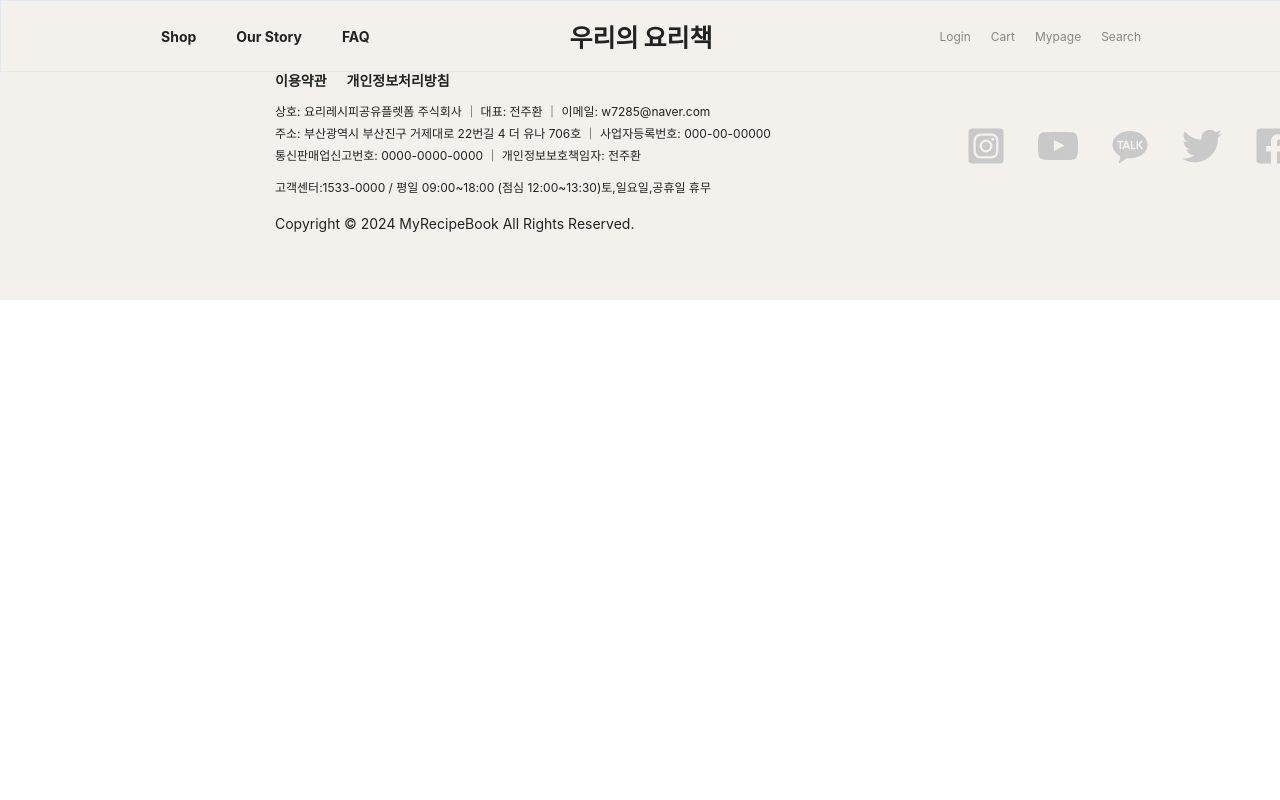
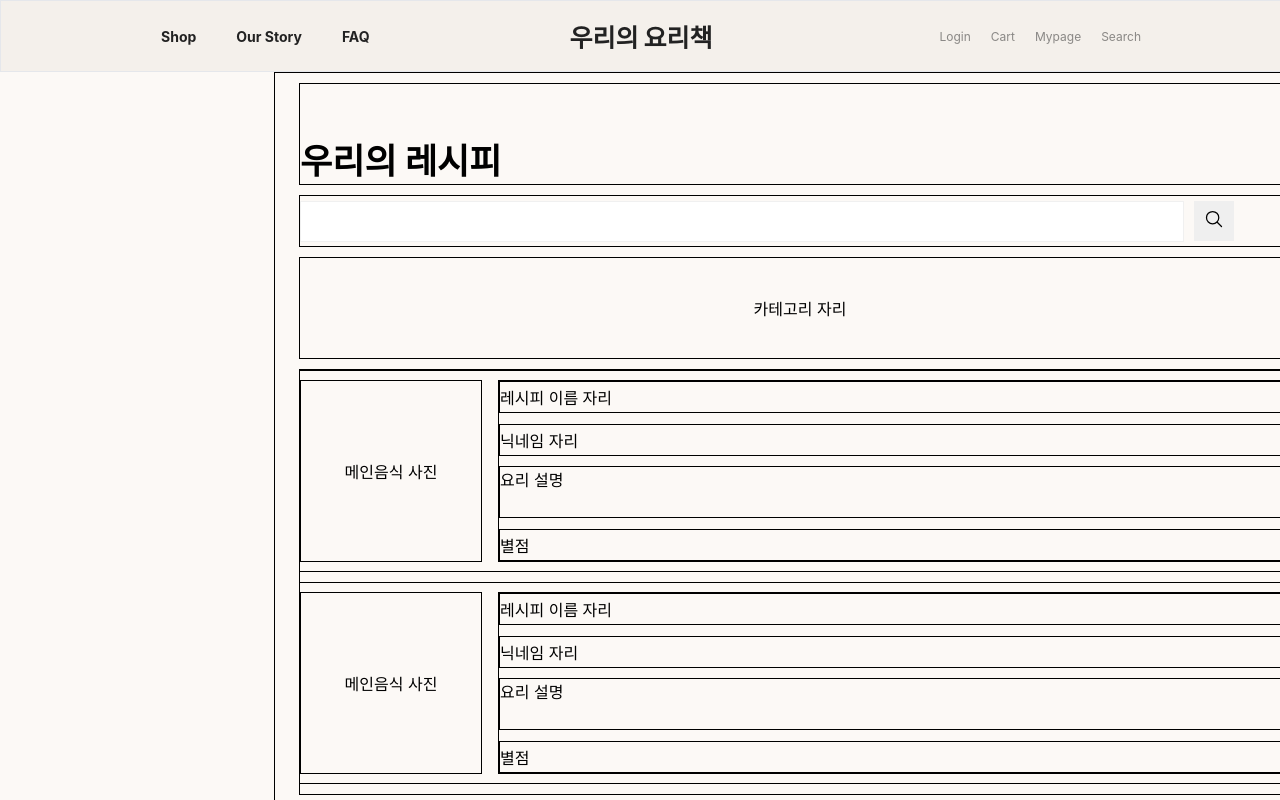
Before and after one commit to JeonJuhwanaaa/cooking_project_front, a React (Create React App) app: page /allrecipe in a window 1280 px wide. Shown: the top 800 px of the page. Built offline with nearby package versions, Linux system fonts and the light colour scheme.

Commit message:
feat:allRecipePage css

```diff
--- a/src/pages/AddRecipePage/style.js
+++ b/src/pages/AddRecipePage/style.js
@@ -94,6 +94,8 @@ export const Img = css`
     width: 490px;
     height: 355px;
 
+    cursor: pointer;
+
     border: 1px solid #dbdbdb;
 `
 
@@ -118,7 +120,7 @@ export const emptyImg = css`
     width: 490px;
     height: 355px;
 
-    background-color: #FFC700;
+    background-color: #ffefc4;
 
     cursor: pointer;
 
@@ -500,7 +502,7 @@ export const fic = css`
     width: 220px;
     height: 180px;
 
-    background-color: #FFC700;
+    background-color: #ffefc4;
 
     cursor: pointer;
 
--- /dev/null
+++ b/src/pages/AllRecipePage/AllRecipePage.jsx
@@ -0,0 +1,82 @@
+/** @jsxImportSource @emotion/react */
+
+
+import * as s from "./style";
+import { useNavigate } from "react-router-dom";
+import { IoSearchOutline } from "react-icons/io5";
+
+function AllRecipePage(props) {
+
+
+    return (
+        <div css={s.layout}>
+            <div css={s.Allrecipe}>
+
+                <div css={s.titlelayout}>
+                    <span>우리의 레시피</span>
+                </div>
+
+                <div css={s.searchlayout}>
+                    <input type="text" />
+                    <button><IoSearchOutline /></button>
+                </div>
+
+                <div css={s.category}>
+                    카테고리 자리
+                </div>
+
+                <div css={s.recipeslayout}>
+
+                    <div css={s.recipes}>
+                        <div css={s.mainFic}>
+                            메인음식 사진
+                        </div>
+                        <div css={s.recipeInfo}>
+                            <div css={s.recipeName}>
+                                <span>레시피 이름 자리</span>
+                            </div>
+                            <div css={s.recipeNic}>
+                                <span>닉네임 자리</span>
+                            </div>
+                            <div css={s.recipeExp}>
+                                <span>요리 설명</span>
+                            </div>
+                            <div css={s.recipeScor}>
+                                <span>별점</span>
+                            </div>
+                        </div>
+                    </div>
+
+                    <div css={s.recipes}>
+                        <div css={s.mainFic}>
+                            메인음식 사진
+                        </div>
+                        <div css={s.recipeInfo}>
+                            <div css={s.recipeName}>
+                                <span>레시피 이름 자리</span>
+                            </div>
+                            <div css={s.recipeNic}>
+                                <span>닉네임 자리</span>
+                            </div>
+                            <div css={s.recipeExp}>
+                                <span>요리 설명</span>
+                            </div>
+                            <div css={s.recipeScor}>
+                                <span>별점</span>
+                            </div>
+                        </div>
+                    </div>
+
+
+                </div>
+
+                <div css={s.pageCount}>
+                    <span>1 2 3 4 5</span>
+                </div>
+
+            </div>
+        </div>
+    );
+}
+
+export default AllRecipePage;
--- /dev/null
+++ b/src/pages/AllRecipePage/style.js
@@ -0,0 +1,237 @@
+import { css } from "@emotion/react";
+
+export const layout = css`
+    display: flex;
+    flex-direction: column;
+    justify-content: center;
+    align-items: center;
+
+    margin: 72px auto 0px auto;
+
+    min-width: 1600px;
+    height: auto;
+
+    background-color: #fcf9f6;
+
+    /* border: 1px solid black; */
+`
+
+export const Allrecipe = css`
+    display: flex;
+    flex-direction: column;
+    align-items: center;
+
+    width: 1050px;
+    height: 100%;
+
+    border: 1px solid black;
+`
+
+export const titlelayout = css`
+    display: flex;
+    justify-content: space-between;
+    align-items: end;
+
+    width: 1000px;
+    height: 100px;
+
+    margin-top: 10px;
+
+    span:nth-of-type(1) {
+        display: flex;
+        align-items: end;
+
+        width: 500px;
+        height: 100px;
+
+        font-size: 35px;
+        font-weight: 700;
+    }
+
+    button {
+        height: 50px;
+        width: 200px;
+
+        font-size: 15px;
+        font-weight: 700;
+
+        background-color: transparent;
+
+        border: 1px solid #525252;
+
+        transition: background-color 0.3s ease;
+
+        cursor: pointer;
+
+        :hover {
+            background-color: #525252;
+            color: #ffffff;
+        }
+    }
+
+    border: 1px solid black;
+`
+
+export const searchlayout = css`
+    display: flex;
+    align-items: center;
+
+    margin-top: 10px;
+
+    width: 1000px;
+    height: 50px;
+
+    input {
+        width: 850px;
+        height: 15px;
+
+        padding: 12px 16px;
+
+        font-size: 14px;
+
+        background-color: #ffffff;
+
+        border: 1px solid #f0f0f0;
+    }
+
+    button {
+        width: 40px;
+        height: 40px;
+
+        margin-left: 10px;
+
+        border: none;
+        font-size: 20px;
+
+        transition: background-color 0.3s ease;
+
+        cursor: pointer;
+
+        :hover {
+            background-color: #525252;
+            color: #ffffff;
+        }
+    }
+
+    border: 1px solid black;
+`
+
+export const category = css`
+    display: flex;
+    align-items: center;
+    justify-content: center;
+
+    margin-top: 10px;
+
+    width: 1000px;
+    height: 100px;
+
+    border: 1px solid black;
+`
+
+export const recipeslayout = css`
+    display: flex;
+    flex-direction: column;
+    align-items: center;
+
+    margin-top: 10px;
+
+    width: 1000px;
+    height: auto; // ---------------------------------나중에 auto 로 수정할 것.
+
+    border: 1px solid black;
+`
+
+export const recipes = css`
+    display: flex;
+    align-items: center;
+    justify-content: space-between;
+
+    width: 1000px;
+    height: 200px;
+
+    margin-bottom: 10px;
+
+    border: 1px solid black;
+`
+
+export const mainFic = css`
+    display: flex;
+    align-items: center;
+    justify-content: center;
+
+    width: 180px;
+    height: 180px;
+
+    border: 1px solid black;
+`
+
+export const recipeInfo = css`
+    display: flex;
+    flex-direction: column;
+    justify-content: space-between;
+
+    width: 800px;
+    height: 180px;
+
+    border: 1px solid black;
+`
+
+export const recipeName = css`
+    display: flex;
+    align-items: center;
+
+    width: 100%;
+    height: 30px;
+
+    margin-bottom: 10px;
+
+    border: 1px solid black;
+`
+export const recipeNic = css`
+    display: flex;
+    align-items: center;
+
+    width: 100%;
+    height: 30px;
+
+    margin-bottom: 10px;
+
+    border: 1px solid black;
+`
+
+export const recipeExp = css`
+    display: flex;
+
+    width: 100%;
+    height: 50px;
+
+    margin-bottom: 10px;
+
+    border: 1px solid black;
+`
+
+export const recipeScor = css`
+    display: flex;
+    align-items: center;
+
+    width: 100%;
+    height: 30px;
+
+    border: 1px solid black;
+`
+
+export const pageCount = css`
+    display: flex;
+    align-items: center;
+    justify-content: center;
+
+    width: 1000px;
+    height: 40px;
+
+    margin: 50px 0px;
+
+    font-size: 20px;
+
+    border: 1px solid black;
+`
--- a/src/pages/HomePage/HomePage.jsx
+++ b/src/pages/HomePage/HomePage.jsx
@@ -2,9 +2,16 @@
 
 import * as s from "./style";
 import mainFood from "./mainfood.jpg";
+import { useNavigate } from "react-router-dom";
 
 
 function HomePage(props) {
+
+    const navigate = useNavigate();
+
+    const handleRecipeMove = () => {
+        navigate('/allrecipe');
+    }
 
 
 
@@ -24,7 +31,7 @@ function HomePage(props) {
                         <span>회원님이 직접 올린 요리법으로 새로운 맛의 경험을 즐겨보세요.</span>
                         <span>누구나 손쉽게 따라할 수 있는 요리법으로 가족과 친구들과 함께 행복을 만들어 보세요!</span>
                         <div css={s.showButton}>
-                            <button>SEE MORE</button>
+                            <button onClick={handleRecipeMove}>SEE MORE</button>
                         </div>
                     </div>
                 </div>
--- a/src/pages/MyPage/MyPage.jsx
+++ b/src/pages/MyPage/MyPage.jsx
@@ -47,7 +47,7 @@ function MyPage(props) {
                     <div css={s.line}></div>
                     <div css={s.menu}>
                         <a href=""><RxBorderSolid /> 회원정보 수정</a>
-                        <a href=""><RxBorderSolid /> 나의 레시피</a>
+                        <a href="/allrecipe"><RxBorderSolid /> 나의 레시피</a>
                     </div>
                     <div css={s.line}></div>
                     <div css={s.logout}>
--- a/src/routes/RecipeRoute.jsx
+++ b/src/routes/RecipeRoute.jsx
@@ -2,6 +2,7 @@ import React from 'react';
 import { Route, Routes } from 'react-router-dom';
 import HomePage from '../pages/HomePage/HomePage';
 import AddRecipePage from '../pages/AddRecipePage/AddRecipePage';
+import AllRecipePage from '../pages/AllRecipePage/AllRecipePage';
 
 function RecipeRoute(props) {
     return (
@@ -9,6 +10,7 @@ function RecipeRoute(props) {
             <Routes>
                 <Route path='/' element={<HomePage />}/>
                 <Route path='/addrecipe' element={ <AddRecipePage /> } />
+                <Route path='/allrecipe' element={ <AllRecipePage /> } />
 
             </Routes>
         </>
```
